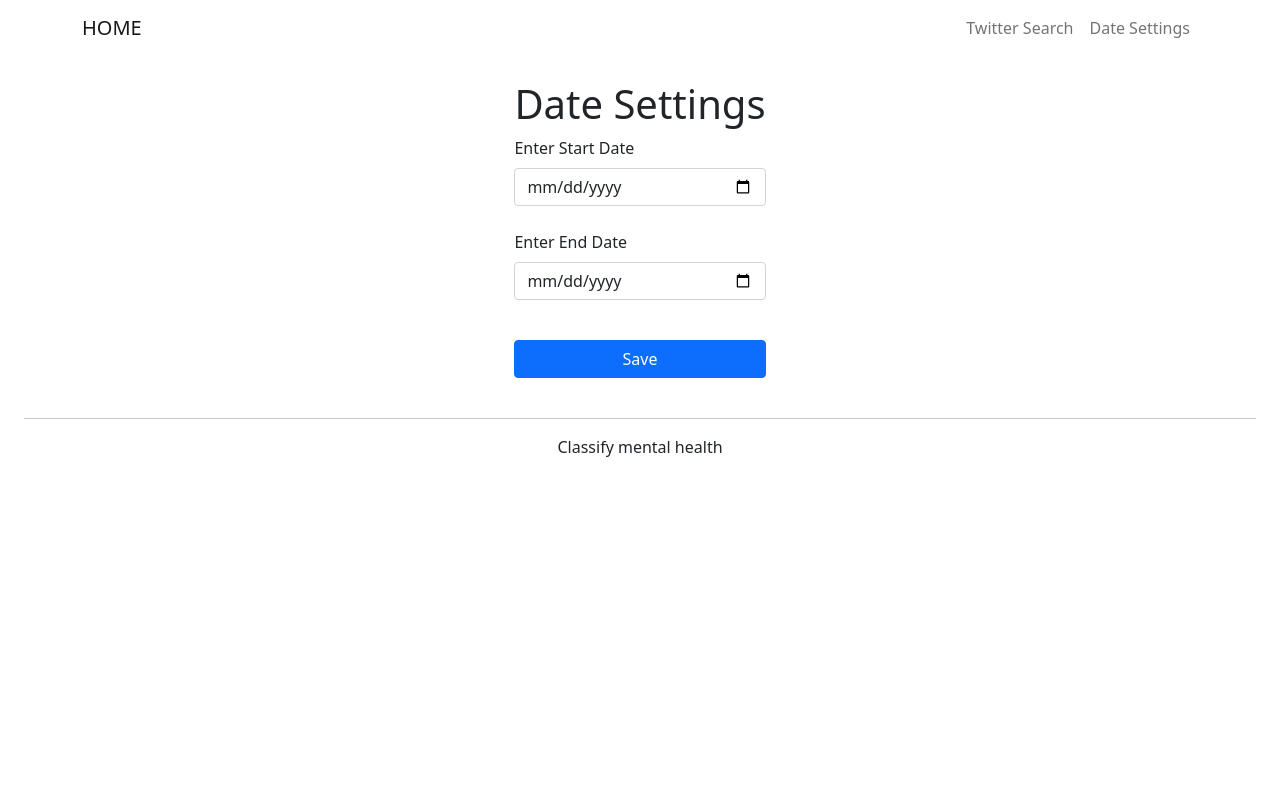
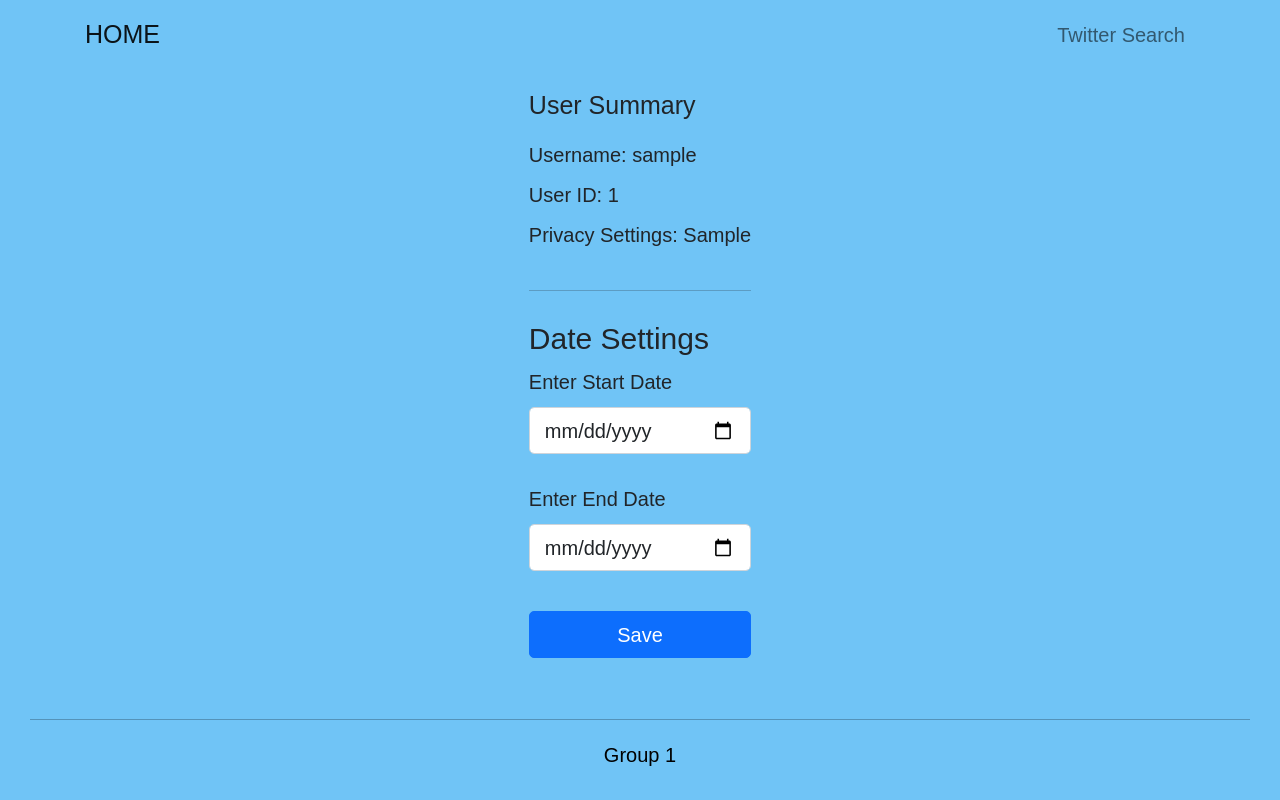
Before and after one commit to AE0L/cnn-lstm-research, a Django app: template tweet_tester/twitter/templates/date.html in a window 1280 px wide. Run offline with Django 3.2, Linux system fonts and the light colour scheme; the template is opened without the code that fills it: most values are stand-ins (such as "Sample title", 1, 10 or a date in 2020).

Commit message:
Update date.html

```diff
--- a/tweet_tester/twitter/templates/date.html
+++ b/tweet_tester/twitter/templates/date.html
@@ -7,7 +7,7 @@
 	<link href="https://cdn.jsdelivr.net/npm/bootstrap@5.1.3/dist/css/bootstrap.min.css" rel="stylesheet"
 		integrity="sha384-1BmE4kWBq78iYhFldvKuhfTAU6auU8tT94WrHftjDbrCEXSU1oBoqyl2QvZ6jIW3" crossorigin="anonymous">
 	{% load static %}
-		<link rel="stylesheet" type="text/css" href="style.css">
+	<link rel="stylesheet" type="text/css" href="{% static 'style.css' %}">
 	<title>Twitter Search</title>
 </head>
 
@@ -20,30 +20,36 @@
 					<li>
 						<a class="nav-link" href="/">Twitter Search</a>
 					</li>
-						<li>
-							<a class="nav-link" href="./">Date Settings</a>
-						</li>
 				</ul>
 			</div>
 		</nav>
 	</div>
 
 	<div class="d-flex justify-content-center" id="wrapper">
-
+		<form>
 			<!-- Page content wrapper-->
 			<div id="page-content-wrapper">
 				<!-- Page content-->
 				<div class="container-fluid">
-					<h1 class="mt-4">Date Settings</h1>
-					<form>
-						<div class="mb-3">
+					<div class="div_info">
+						<h5 class="mt-3 mb-3">User Summary</h5>
+						<label class="form-label" id="info">Username: {{user_handle}}</label><br>
+						<label class="form-label">User ID: {{user_id}}</label><br>
+						<label class="form-label mb-3">Privacy Settings: {{user_auth}}</label><br>
+					</div>
+					<hr>
+					<div class="dateset">
+						<h4 class="mt-4">Date Settings</h4>
+
+						<div class="mb-2">
 							<label class="form-label">Enter Start Date</label>
 							<input type="date" class="form-control" id="sdate"><br>
 							<label class="form-label">Enter End Date</label>
 							<input type="date" class="form-control" id="edate">
 						</div><br>
-						<div class="d-grid gap-2">
+						<div class="d-grid gap-1">
 							<button type="submit" class="btn btn-primary" type="button">Save</button>
+						</div>
 					</div>
 		</form>
 	</div>
@@ -53,7 +59,7 @@
 <footer>
 	<div class="text-center p-4">
 		<hr>
-			Classify mental health
+		Group 1
 	</div>
 </footer>
 
```
Lines whose indentation alone changed are shown as unchanged.
